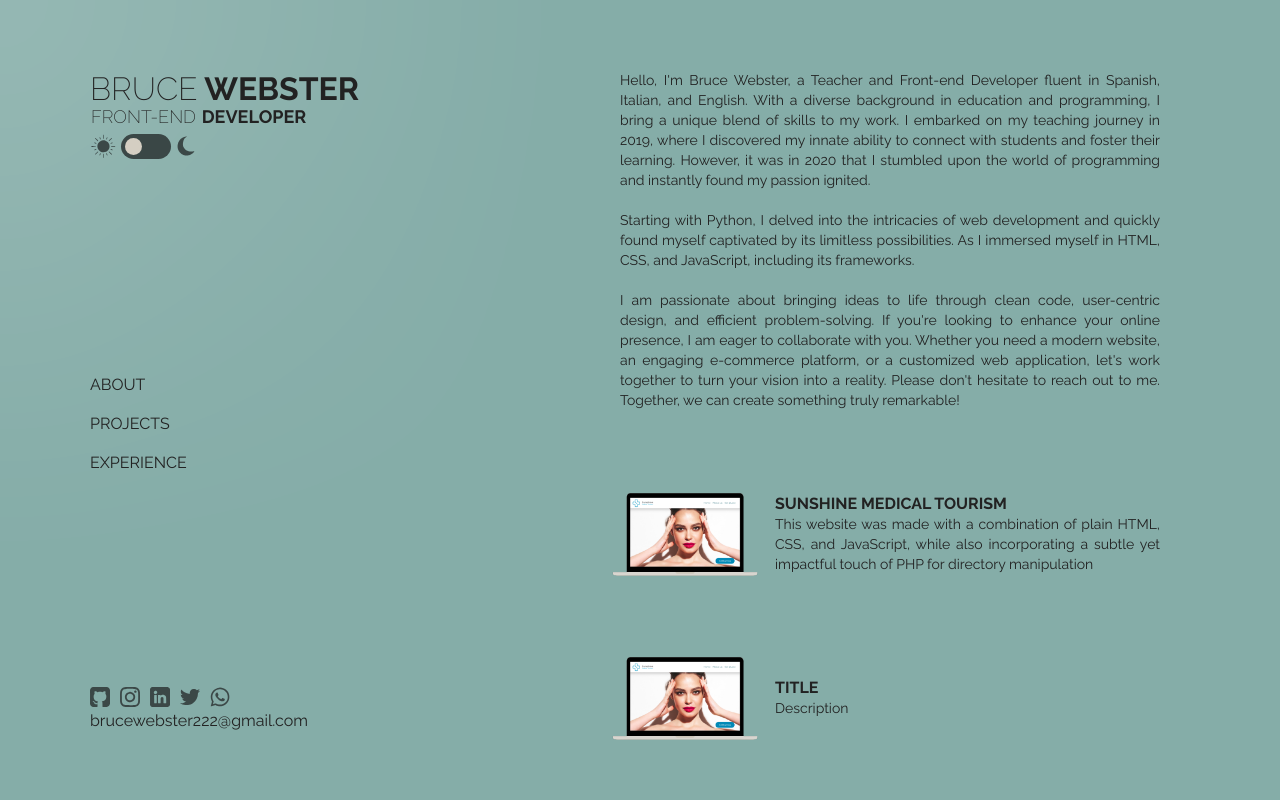
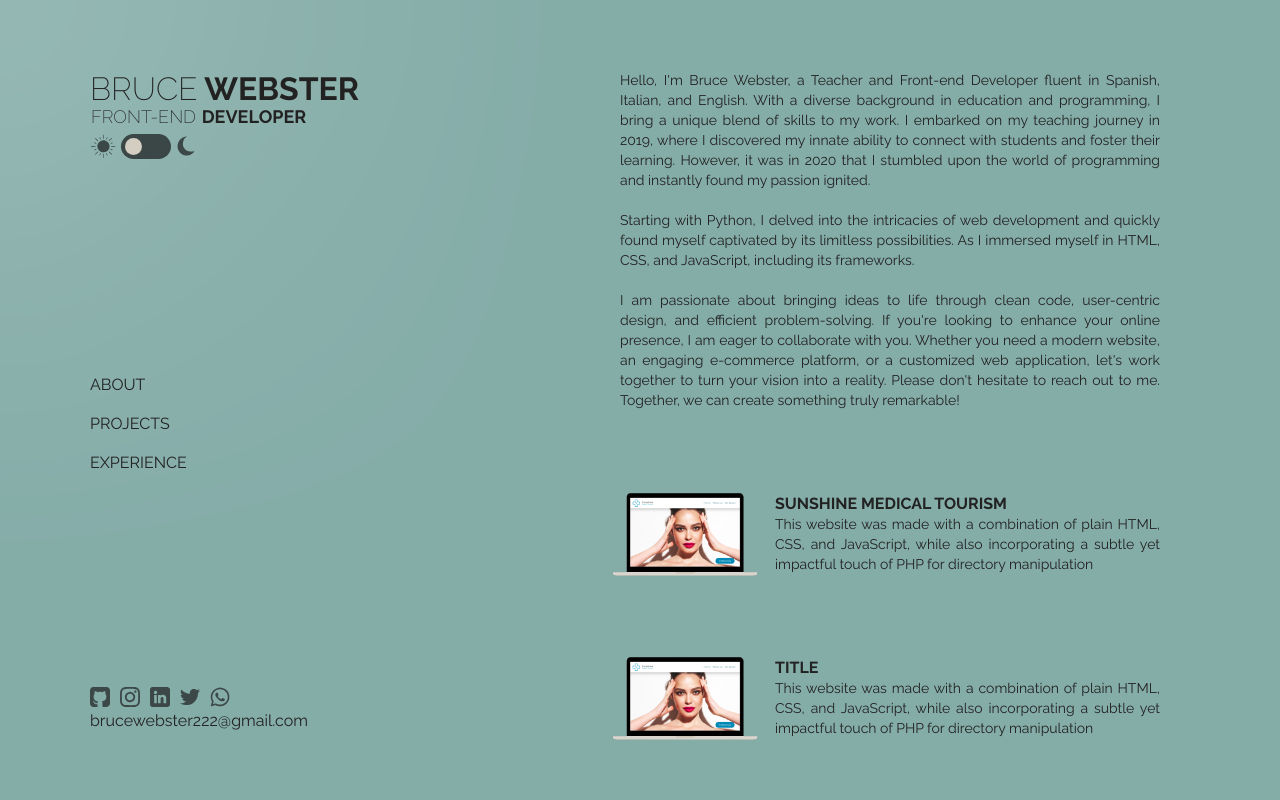
Before and after one commit to Bruce-Webster-21/personal-portfolio, a React (Vite) app: page / in a window 1280 px wide. Shown: the top 800 px of the page. Built offline with nearby package versions, Linux system fonts and the light colour scheme.

Commit message:
Edited description of ProjectsList.jsx

```diff
--- a/src/ProjectsList.jsx
+++ b/src/ProjectsList.jsx
@@ -17,14 +17,16 @@ export default function ProjectList() {
       img: projectImg1,
       href: "#",
       title: "TITLE",
-      description: "Description",
+      description:
+        "This website was made with a combination of plain HTML, CSS, and JavaScript, while also incorporating a subtle yet impactful touch of PHP for directory manipulation",
     },
     {
       id: uuidv4(),
       img: projectImg1,
       href: "#",
       title: "TITLE",
-      description: "Description",
+      description:
+        "This website was made with a combination of plain HTML, CSS, and JavaScript, while also incorporating a subtle yet impactful touch of PHP for directory manipulation",
     },
   ];
 
```
